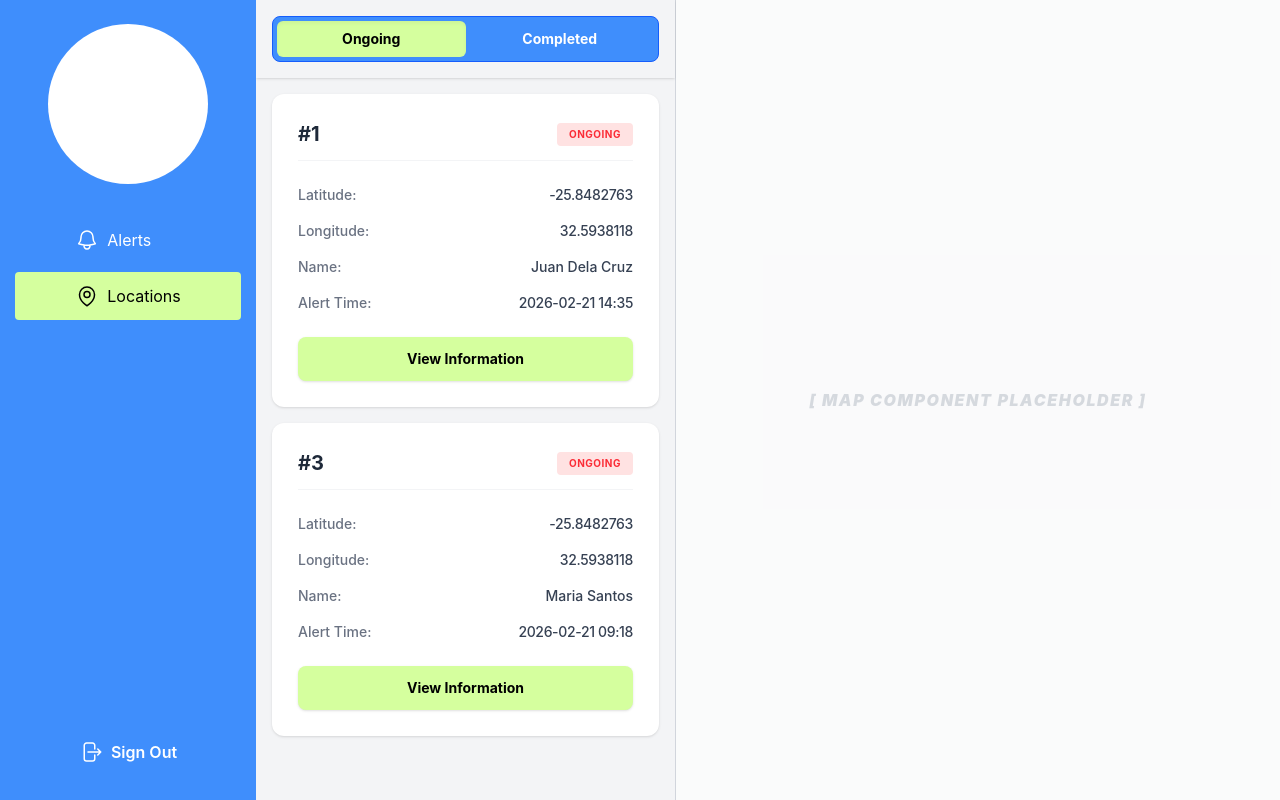
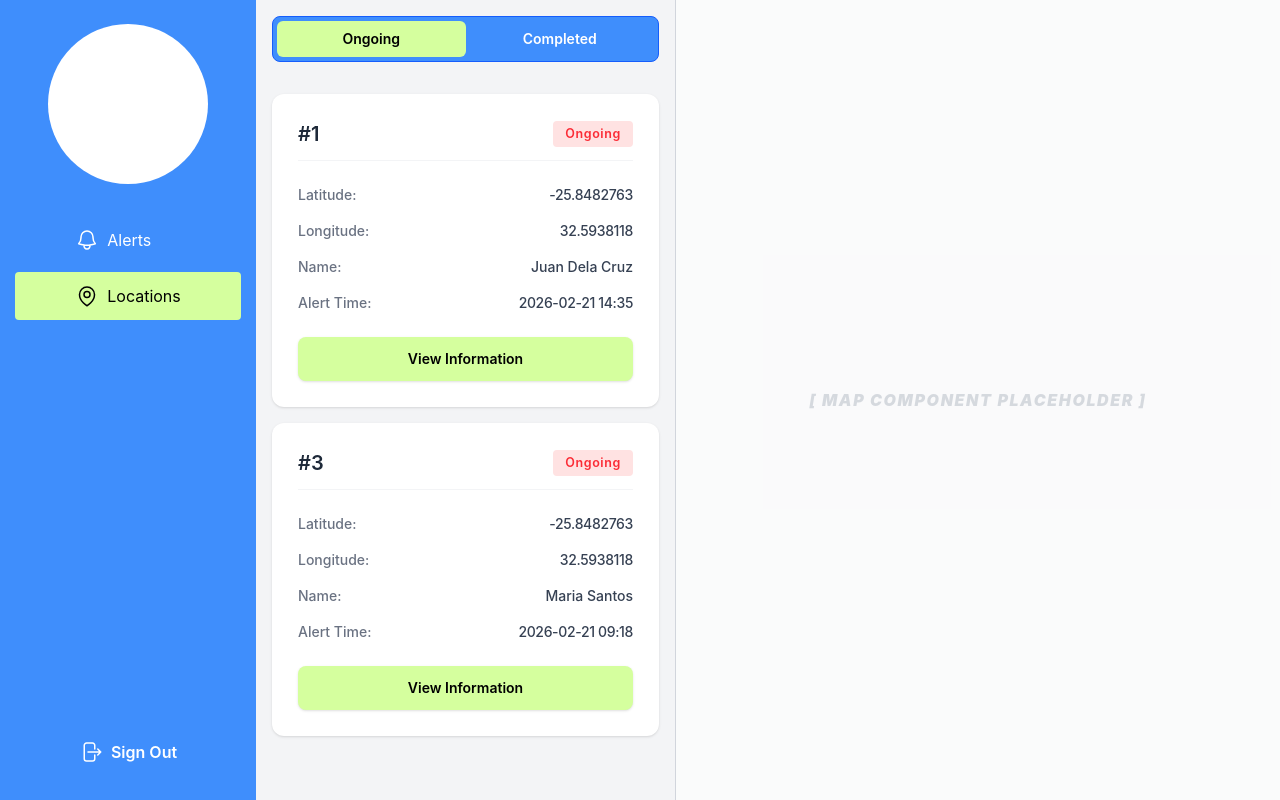
Before and after one commit to rcSabucido/receiver-wakealert, a React (Vite) app: page /locations in a window 1280 px wide. Built offline with nearby package versions, Linux system fonts and the light colour scheme.

Commit message:
#6 Refactor LocationsPage for improved alert display and user interaction

```diff
--- a/src/pages/LocationsPage.tsx
+++ b/src/pages/LocationsPage.tsx
@@ -18,27 +18,29 @@ const initialAlerts: AlertItem[] = [
     latitude: "-25.8482763",
     longitude: "32.5938118",
     alertTime: "2026-02-21 14:35",
-    isCompleted: false },
+    isCompleted: false
+  },
   { id: 2,
     firstName: "Pedro",
     lastName: "Reyes",
     latitude: "-25.8482763",
     longitude: "32.5938118",
     alertTime: "2026-02-21 22:47",
-    isCompleted: true },
+    isCompleted: true
+  },
   { id: 3,
     firstName: "Maria",
     lastName: "Santos",
     latitude: "-25.8482763",
     longitude: "32.5938118",
     alertTime: "2026-02-21 09:18",
-    isCompleted: false },
+    isCompleted: false
+  },
 ];
 
 export function LocationsPage() {
   const location = useLocation();
   const userData = location.state?.userData;
-
   const [alertsData, setAlertsData] = useState<AlertItem[]>(initialAlerts);
   const [activeTab, setActiveTab] = useState<"Ongoing" | "Completed">("Ongoing");
   const [selectedAlertId, setSelectedAlertId] = useState<number | null>(null);
@@ -62,6 +64,12 @@ export function LocationsPage() {
       );
 
       setActiveTab(userData.isCompleted ? "Completed" : "Ongoing");
+
+      const timer = setTimeout(() => {
+        setSelectedAlertId(null);
+      }, 3000);
+
+      return () => clearTimeout(timer);
     }
   }, [userData]);
 
@@ -84,17 +92,17 @@ export function LocationsPage() {
       <div className="w-[420px] flex flex-col bg-[#F3F4F6] border-r border-gray-300">
 
         {/* Navigation Tabs */}
-        <div className="p-4 bg-gray-100 shadow-sm">
+        <div className="p-4">
           <div className="flex bg-[#3F8EFC] p-1 rounded-lg border border-blue-600">
             <button
               onClick={() => setActiveTab("Ongoing")}
-              className={`flex-1 py-2 text-sm font-bold rounded-md transition-all ${activeTab === "Ongoing" ? "bg-[#D5FF9E] text-black shadow-inner" : "text-white"}`}
+              className={`flex-1 py-2 cursor-pointer text-sm font-semibold rounded-md transition-all ${activeTab === "Ongoing" ? "bg-[#D5FF9E] text-black" : "text-white"}`}
             >
               Ongoing
             </button>
             <button
               onClick={() => setActiveTab("Completed")}
-              className={`flex-1 py-2 text-sm font-bold rounded-md transition-all ${activeTab === "Completed" ? "bg-[#D5FF9E] text-black shadow-inner" : "text-white"}`}
+              className={`flex-1 py-2 cursor-pointer text-sm font-semibold rounded-md transition-all ${activeTab === "Completed" ? "bg-[#D5FF9E] text-black" : "text-white"}`}
             >
               Completed
             </button>
@@ -109,8 +117,7 @@ export function LocationsPage() {
             return (
               <div
                 key={alert.id}
-                onClick={() => setSelectedAlertId(alert.id)}
-                className={`bg-white rounded-xl p-6 transition-all duration-300 cursor-pointer border-2 ${
+                className={`bg-white rounded-xl p-6 transition-all duration-700 border-2 ${
                   isHighlighted
                     ? "border-[#3F8EFC] shadow-[0_0_15px_rgba(63,142,252,0.15)] ring-1 ring-[#3F8EFC]"
                     : "border-transparent shadow-sm"
@@ -118,7 +125,7 @@ export function LocationsPage() {
               >
                 {/* ID and Badge */}
                 <div className="flex justify-between items-center mb-6 border-b border-gray-100 pb-3">
-                  <span className={`font-bold text-xl ${isHighlighted ? "text-[#3F8EFC]" : "text-gray-800"}`}>
+                  <span className={`font-semibold text-xl transition-colors duration-700 ${isHighlighted ? "text-[#3F8EFC]" : "text-gray-800"}`}>
                     #{alert.id}
                   </span>
                   <button
@@ -126,7 +133,7 @@ export function LocationsPage() {
                       e.stopPropagation();
                       toggleStatus(alert.id);
                     }}
-                    className={`text-[10px] px-3 py-1 rounded font-bold uppercase tracking-wider ${
+                    className={`text-[12.5px] px-3 py-1 cursor-pointer rounded font-semibold tracking-wider ${
                       alert.isCompleted ? "bg-green-100 text-green-600" : "bg-red-100 text-red-500"
                     }`}
                   >
@@ -134,31 +141,31 @@ export function LocationsPage() {
                   </button>
                 </div>
 
-                {/* Patient Data Grid - Matching your Screenshot */}
+                {/* Patient Data Grid */}
                 <div className="space-y-4 mb-6">
-                  <div className="flex justify-between items-center">
-                    <span className="text-gray-500 font-medium text-sm">Latitude:</span>
-                    <span className="text-gray-700 font-medium text-sm tracking-tight">{alert.latitude}</span>
+                  <div className="flex justify-between items-center text-sm">
+                    <span className="text-gray-500 font-medium">Latitude:</span>
+                    <span className="text-gray-700 font-medium tracking-tight">{alert.latitude}</span>
                   </div>
 
-                  <div className="flex justify-between items-center">
-                    <span className="text-gray-500 font-medium text-sm">Longitude:</span>
-                    <span className="text-gray-700 font-medium text-sm tracking-tight">{alert.longitude}</span>
+                  <div className="flex justify-between items-center text-sm">
+                    <span className="text-gray-500 font-medium">Longitude:</span>
+                    <span className="text-gray-700 font-medium tracking-tight">{alert.longitude}</span>
                   </div>
 
-                  <div className="flex justify-between items-center">
-                    <span className="text-gray-500 font-medium text-sm">Name:</span>
-                    <span className="text-gray-700 font-medium text-sm">{`${alert.firstName} ${alert.lastName}`}</span>
+                  <div className="flex justify-between items-center text-sm">
+                    <span className="text-gray-500 font-medium">Name:</span>
+                    <span className="text-gray-700 font-medium">{`${alert.firstName} ${alert.lastName}`}</span>
                   </div>
 
-                  <div className="flex justify-between items-center">
-                    <span className="text-gray-500 font-medium text-sm">Alert Time:</span>
-                    <span className="text-gray-700 font-medium text-sm tracking-tight">{alert.alertTime}</span>
+                  <div className="flex justify-between items-center text-sm">
+                    <span className="text-gray-500 font-medium">Alert Time:</span>
+                    <span className="text-gray-700 font-medium tracking-tight">{alert.alertTime}</span>
                   </div>
                 </div>
 
-                {/* View Information Button */}
-                <button className="w-full bg-[#D5FF9E] hover:bg-[#c2f080] text-black font-bold py-3 rounded-lg text-sm shadow-sm transition-all active:scale-[0.98]">
+                <button className="w-full cursor-pointer bg-[#D5FF9E] hover:bg-[#c2f080] text-black font-semibold py-3
+                        rounded-lg text-sm shadow-sm transition-all active:scale-[0.98]">
                   View Information
                 </button>
               </div>
@@ -168,8 +175,7 @@ export function LocationsPage() {
       </div>
 
       {/* Map View Object Placeholder */}
-      <div className="flex-1 bg-white flex items-center justify-center relative">
-         {/* Gi-follow nako ang design sa imong first pic nga naay map sa background */}
+      <div className="flex-1 bg-white relative">
          <div className="absolute inset-0 bg-gray-100 flex items-center justify-center opacity-40">
            <p className="text-gray-400 font-black italic tracking-widest uppercase">[ Map Component Placeholder ]</p>
          </div>
```
